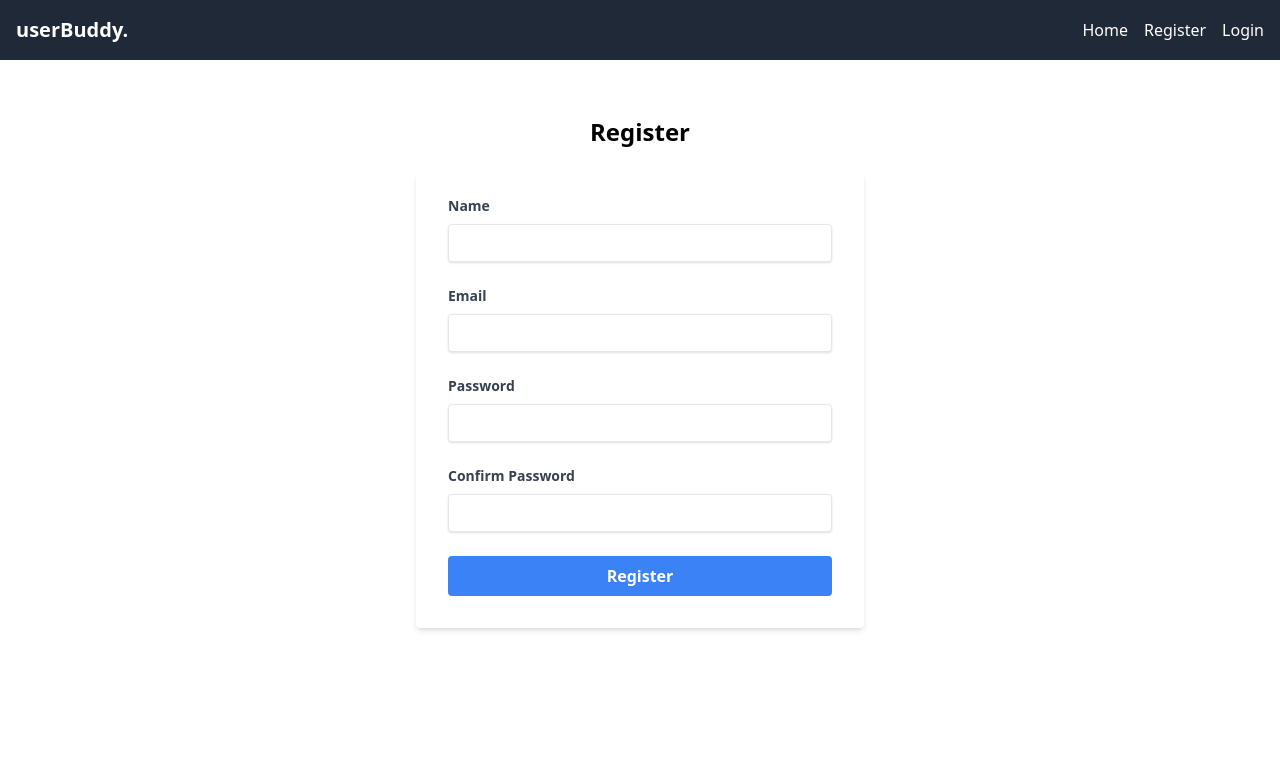
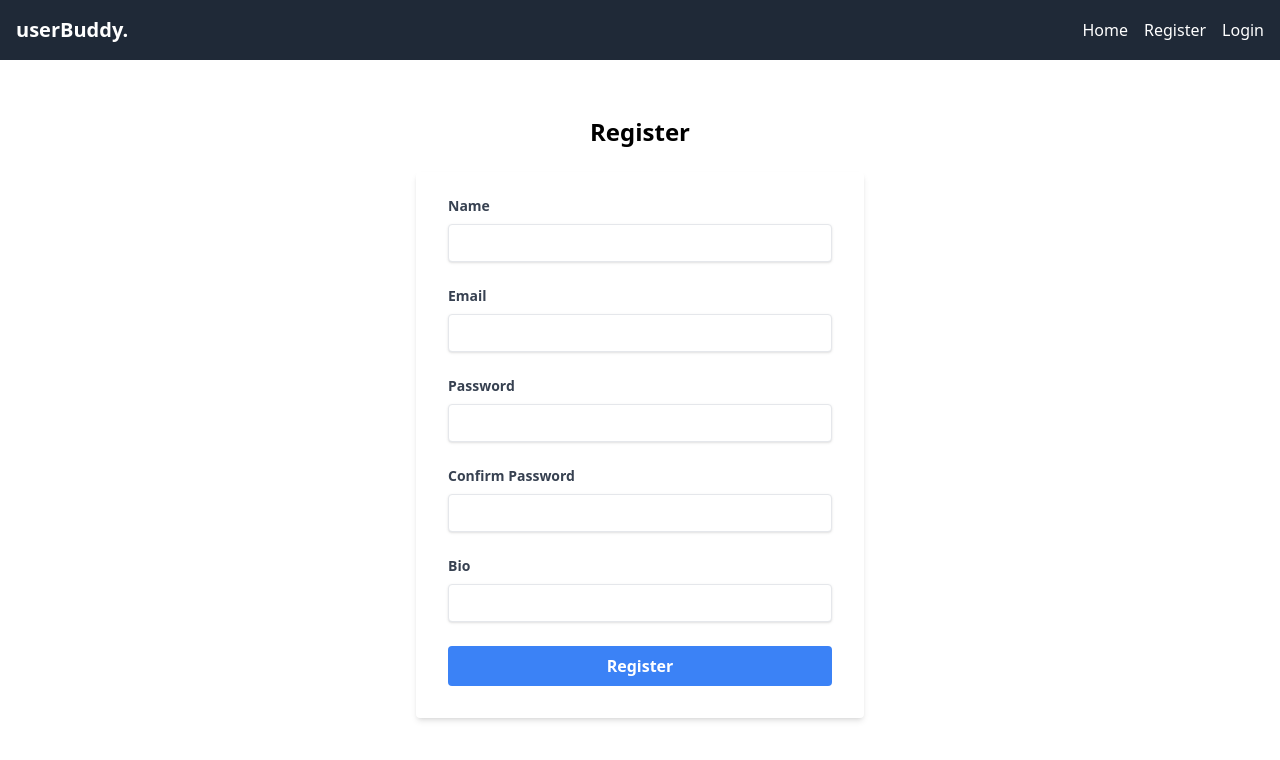
Before and after one commit to sranjan-git/userBudFrontend, a React (Create React App) app: page /register in a window 1280 px wide. Shown: the top 760 px of the page. Built offline with nearby package versions, Linux system fonts and the light colour scheme.

Commit message:
Update Register.tsx

```diff
--- a/src/pages/Register.tsx
+++ b/src/pages/Register.tsx
@@ -1,4 +1,5 @@
 import React, { useState } from "react";
+import { useNavigate } from "react-router-dom";
 import api from "../services/api";
 
 const Register: React.FC = () => {
@@ -6,7 +7,9 @@
   const [email, setEmail] = useState("");
   const [password, setPassword] = useState("");
   const [confirmPassword, setConfirmPassword] = useState("");
+  const [bio, setBio] = useState("");
   const [error, setError] = useState("");
+  const navigate = useNavigate();
 
   const validateEmail = (email: string) => {
     const re = /^[^\s@]+@[^\s@]+\.[^\s@]+$/;
@@ -24,11 +27,11 @@
       return;
     }
 
-
     try {
-      await api.post("/api/auth/register", { name, email, password });
+      await api.post("/api/auth/register", { name, email, password, bio });
       alert("Registration successful");
       setError("");
+      navigate("/login"); // Redirect to login page
     } catch (error) {
       setError("Error registering user");
     }
@@ -90,6 +93,18 @@
             required
           />
         </div>
+        <div className="mb-6">
+          <label className="block text-gray-700 text-sm font-bold mb-2">
+            Bio
+          </label>
+          <input
+            type="text"
+            value={bio}
+            onChange={(e) => setBio(e.target.value)}
+            className="shadow appearance-none border rounded w-full py-2 px-3 text-gray-700 leading-tight focus:outline-none focus:shadow-outline"
+            required
+          />
+        </div>
         <button
           type="submit"
           className="w-full bg-blue-500 hover:bg-blue-700 text-white font-bold py-2 px-4 rounded focus:outline-none focus:shadow-outline"
```
